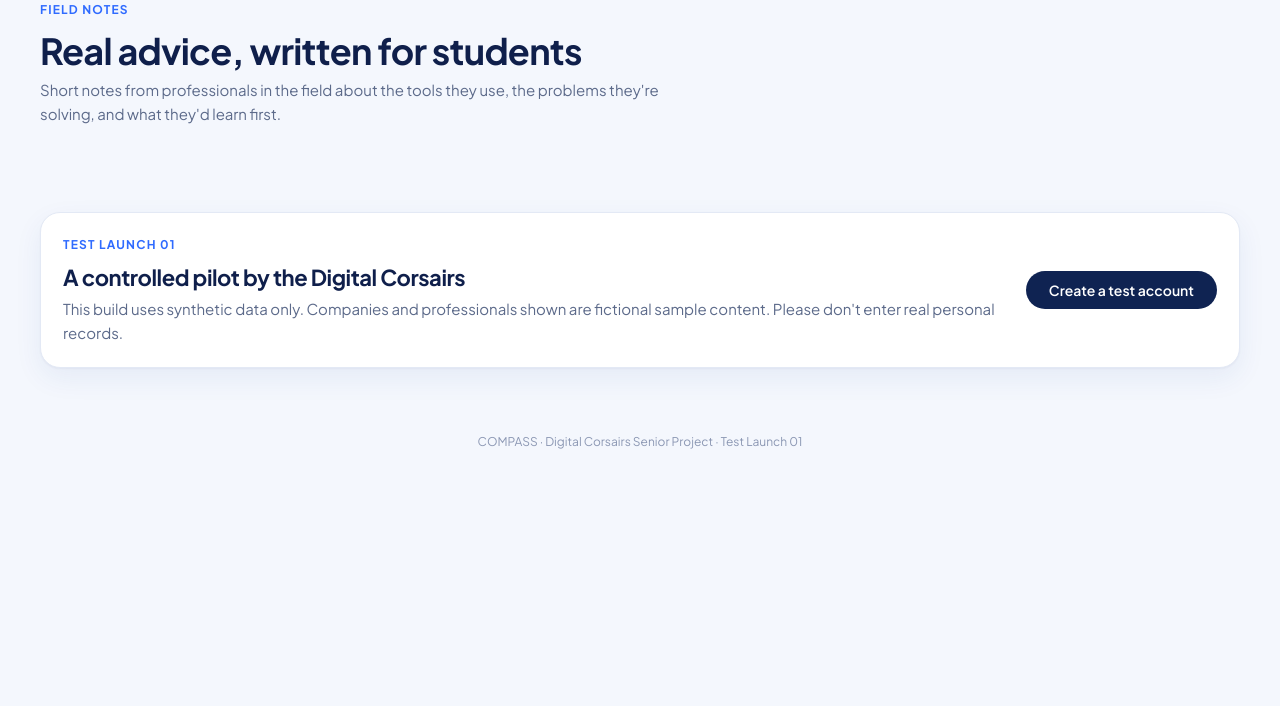
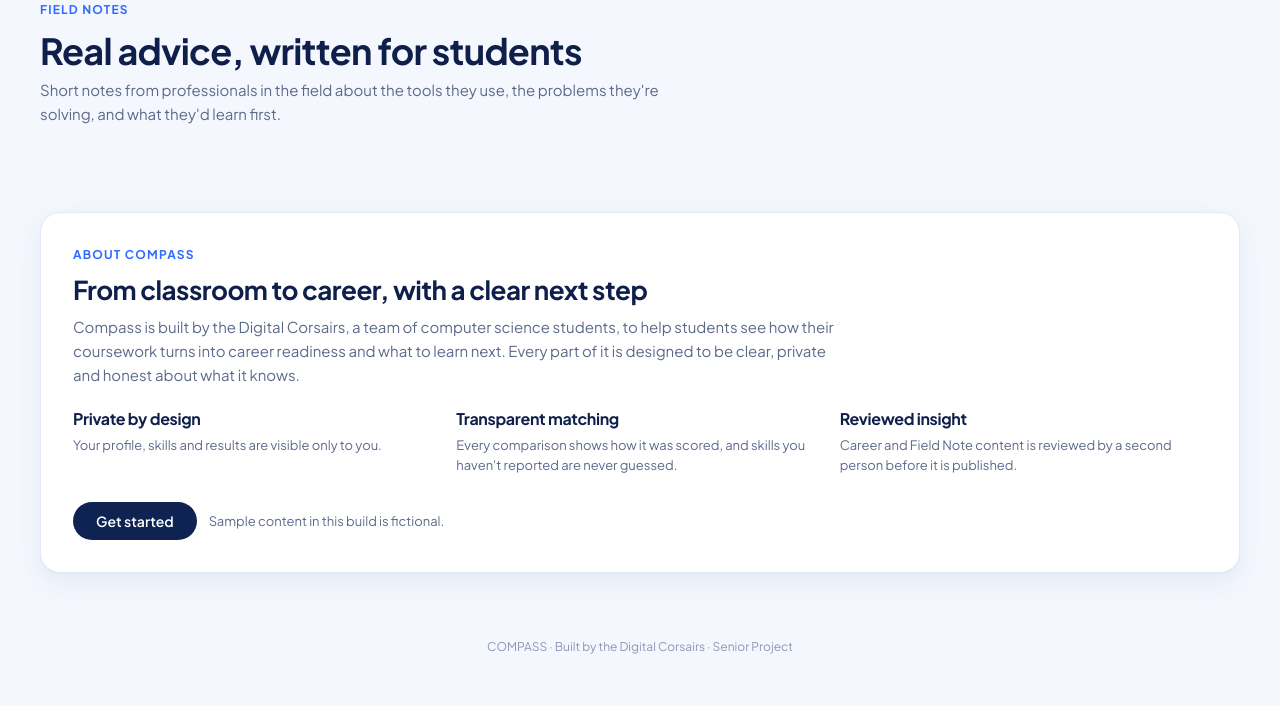
Before and after one commit to BillyCodes/Compass, a Django app: template src/backend/core/templates/core/home.html in a window 1280 px wide. Shown: the part 914-1620 px from the top of the page. Before the commit the page ends 1363 px from the top, so only its background shows below. Run offline with Django 5.2, Linux system fonts and the light colour scheme; the template is opened without the code that fills it, so the values that code supplies are empty; parts of the project's set-up code (start-up, migrations or seed data) failed here and were passed over.

Commit message:
Replace home "Test Launch 01" section with About Compass section
Co-Authored-By: Claude Sonnet 5.5 <noreply@anthropic.com>
Claude-Session: https://claude.ai/code/session_01D8riFpQFggcdEiEhFwLbvc

```diff
--- a/src/backend/core/templates/core/home.html
+++ b/src/backend/core/templates/core/home.html
@@ -63,15 +63,21 @@
 </section>
 
 <section class="public-section" id="about" style="padding-top:0">
-  <div class="card" style="display:flex;gap:20px;align-items:center;flex-wrap:wrap">
-    <div style="flex:1;min-width:240px">
-      <p class="eyebrow">Test Launch 01</p>
-      <h2 style="font-size:22px;margin:6px 0">A controlled pilot by the Digital Corsairs</h2>
-      <p class="muted" style="margin:0">This build uses synthetic data only. Companies and professionals shown are fictional sample content. Please don't enter real personal records.</p>
+  <div class="card" style="padding:32px">
+    <p class="eyebrow">About Compass</p>
+    <h2 style="font-size:26px;margin:6px 0 10px">From classroom to career, with a clear next step</h2>
+    <p class="muted" style="margin:0 0 22px;max-width:70ch">Compass is built by the Digital Corsairs, a team of computer science students, to help students see how their coursework turns into career readiness and what to learn next. Every part of it is designed to be clear, private and honest about what it knows.</p>
+    <div style="display:grid;grid-template-columns:repeat(auto-fit,minmax(220px,1fr));gap:16px">
+      <div><h3 style="font-size:16px;margin:0 0 6px">Private by design</h3><p class="muted small" style="margin:0">Your profile, skills and results are visible only to you.</p></div>
+      <div><h3 style="font-size:16px;margin:0 0 6px">Transparent matching</h3><p class="muted small" style="margin:0">Every comparison shows how it was scored, and skills you haven't reported are never guessed.</p></div>
+      <div><h3 style="font-size:16px;margin:0 0 6px">Reviewed insight</h3><p class="muted small" style="margin:0">Career and Field Note content is reviewed by a second person before it is published.</p></div>
     </div>
-    <a class="btn" href="{% url 'accounts:register' %}">Create a test account</a>
+    <div style="display:flex;gap:12px;align-items:center;flex-wrap:wrap;margin-top:26px">
+      <a class="btn" href="{% url 'accounts:register' %}">Get started</a>
+      <span class="muted small">Sample content in this build is fictional.</span>
+    </div>
   </div>
 </section>
 </main>
-<p class="pilot-foot">COMPASS · Digital Corsairs Senior Project · Test Launch 01</p>
+<p class="pilot-foot">COMPASS · Built by the Digital Corsairs · Senior Project</p>
 {% endblock %}
```
